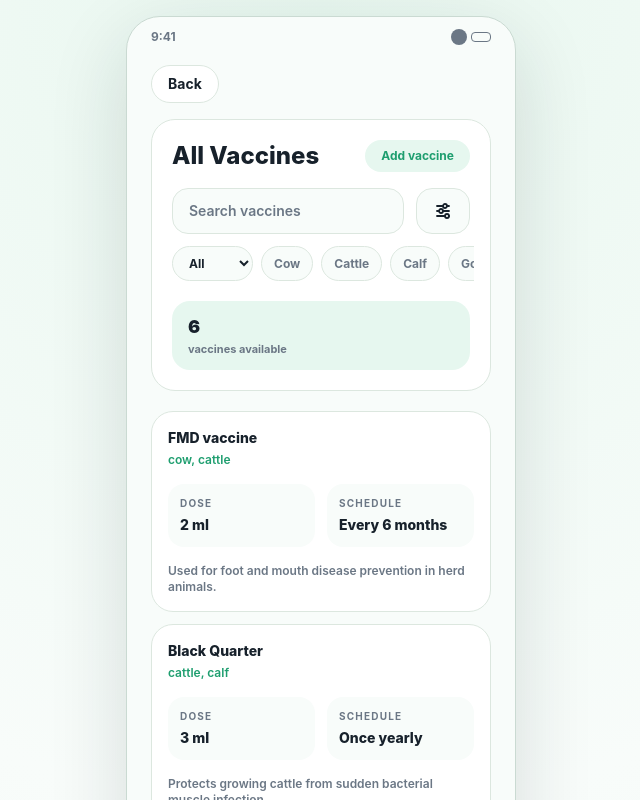
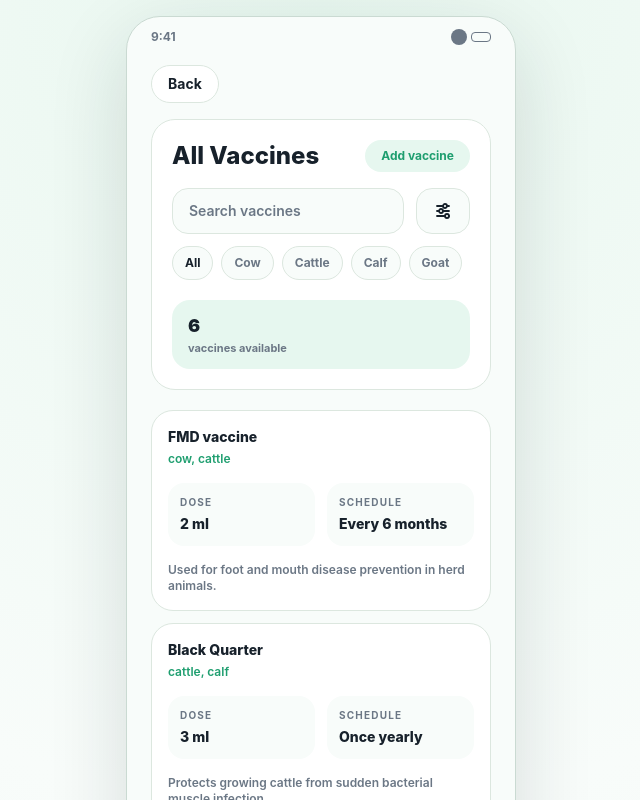
Before and after one commit to ShemantyMahjabin/ShobarKhamar-Vet_Service-, a React (Vite) app: page /vaccination-management in a window 1280 px wide. Shown: the top 800 px of the page, without its empty margins (319-959 px from the left). Built offline with nearby package versions, Linux system fonts and the light colour scheme.

Commit message:
vaccine search modified

```diff
--- a/src/app/components/VaccinationManagement.tsx
+++ b/src/app/components/VaccinationManagement.tsx
@@ -1,4 +1,4 @@
-import { useMemo, useState } from 'react';
+import { useEffect, useMemo, useRef, useState } from 'react';
 import { useNavigate } from 'react-router-dom';
 import { vaccineCatalog } from '../data/vaccines';
 import { MobileBottomNav } from './layout/MobileBottomNav';
@@ -61,9 +61,11 @@ const defaultFilters: FilterState = {
 
 export function VaccinationManagement() {
   const navigate = useNavigate();
+  const searchSegmentRef = useRef<HTMLDivElement | null>(null);
   const [searchTerm, setSearchTerm] = useState('');
   const [selectedAnimalFilter, setSelectedAnimalFilter] =
     useState<(typeof animalFilters)[number]['value']>('all');
+  const [isAnimalFilterMenuOpen, setIsAnimalFilterMenuOpen] = useState(false);
   const [isFilterOpen, setIsFilterOpen] = useState(false);
   const [filters, setFilters] = useState<FilterState>(defaultFilters);
   const [draftFilters, setDraftFilters] = useState<FilterState>(defaultFilters);
@@ -120,6 +122,19 @@ export function VaccinationManagement() {
     });
   }, [filters, searchTerm, selectedAnimalFilter]);
 
+  useEffect(() => {
+    if (!isAnimalFilterMenuOpen) return;
+
+    function handlePointerDown(event: MouseEvent) {
+      if (!searchSegmentRef.current?.contains(event.target as Node)) {
+        setIsAnimalFilterMenuOpen(false);
+      }
+    }
+
+    document.addEventListener('mousedown', handlePointerDown);
+    return () => document.removeEventListener('mousedown', handlePointerDown);
+  }, [isAnimalFilterMenuOpen]);
+
   return (
     <MobileShell>
       <MobileStatusBar />
@@ -146,7 +161,10 @@ export function VaccinationManagement() {
             </button>
           </div>
 
-          <div className="mt-4 space-y-3">
+          <div
+            ref={searchSegmentRef}
+            className={`mt-4 space-y-3 ${isAnimalFilterMenuOpen ? 'relative z-30' : ''}`}
+          >
             <div className="flex items-center gap-3">
               <input
                 type="text"
@@ -182,21 +200,46 @@ export function VaccinationManagement() {
               </button>
             </div>
 
-            <div className="-mx-1 overflow-x-auto [scrollbar-width:none] [&::-webkit-scrollbar]:hidden">
-              <div className="flex min-w-max gap-2 px-1 pb-1">
-              <select
-                value={selectedAnimalFilter}
-                onChange={(event) =>
-                  setSelectedAnimalFilter(event.target.value as (typeof animalFilters)[number]['value'])
-                }
-                className="rounded-full border border-[#DCE7DF] bg-[#F8FCFA] px-3 py-2 text-xs font-bold text-[#17212B] outline-none"
+            <div
+              className={`-mx-1 [scrollbar-width:none] [&::-webkit-scrollbar]:hidden ${
+                isAnimalFilterMenuOpen ? 'overflow-visible' : 'overflow-x-auto'
+              }`}
             >
-                {animalFilters.map((filter) => (
-                  <option key={filter.value} value={filter.value}>
-                    {filter.label}
-                  </option>
-                ))}
-              </select>
+              <div className="relative flex min-w-max gap-2 px-1 pb-1">
+                <div className="relative">
+                  <button
+                    type="button"
+                    onClick={() => setIsAnimalFilterMenuOpen((current) => !current)}
+                    className="rounded-full border border-[#DCE7DF] bg-[#F8FCFA] px-3 py-2 text-xs font-bold text-[#17212B]"
+                  >
+                    {animalFilters.find((filter) => filter.value === selectedAnimalFilter)?.label ?? 'All'}
+                  </button>
+
+                  {isAnimalFilterMenuOpen ? (
+                    <div className="absolute left-0 top-full z-50 mt-2 w-40 overflow-hidden rounded-[20px] border border-[#DCE7DF] bg-[#17212B]/78 shadow-2xl backdrop-blur-md">
+                      {animalFilters.map((filter) => {
+                        const isActive = filter.value === selectedAnimalFilter;
+
+                        return (
+                          <button
+                            key={filter.value}
+                            type="button"
+                            onClick={() => {
+                              setSelectedAnimalFilter(filter.value);
+                              setIsAnimalFilterMenuOpen(false);
+                            }}
+                            className={`flex w-full items-center gap-2 px-4 py-2.5 text-left text-sm font-bold ${
+                              isActive ? 'text-white' : 'text-white/90'
+                            }`}
+                          >
+                            <span className="w-3 text-white">{isActive ? '✓' : ''}</span>
+                            <span>{filter.label}</span>
+                          </button>
+                        );
+                      })}
+                    </div>
+                  ) : null}
+                </div>
 
                 {animalFilters
                   .filter((filter) => filter.value !== 'all')
@@ -227,7 +270,9 @@ export function VaccinationManagement() {
           </div>
         </section>
 
-        <section className="mt-5 space-y-3">
+        <section
+          className={`relative mt-5 space-y-3 ${isAnimalFilterMenuOpen ? 'blur-[5px] pointer-events-none' : ''}`}
+        >
           {filteredVaccines.map((item) => (
             <button
               key={item.id}
@@ -266,6 +311,15 @@ export function VaccinationManagement() {
                 Try a different search term or animal filter.
               </p>
             </div>
+          ) : null}
+
+          {isAnimalFilterMenuOpen ? (
+            <button
+              type="button"
+              aria-label="Close vaccine animal filter menu"
+              onClick={() => setIsAnimalFilterMenuOpen(false)}
+              className="absolute inset-0 z-10 cursor-default"
+            />
           ) : null}
         </section>
       </div>
```
Lines whose indentation alone changed are shown as unchanged.
